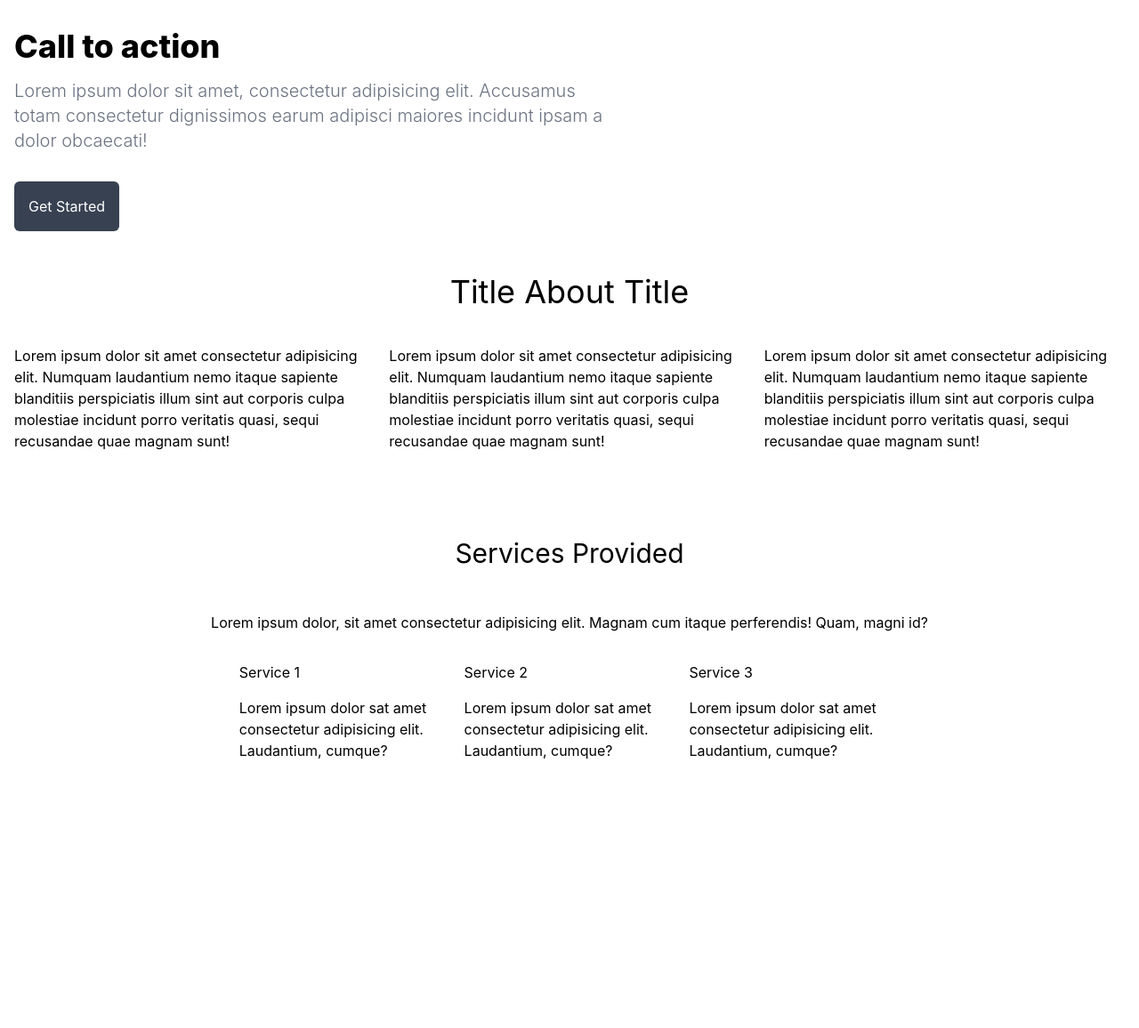
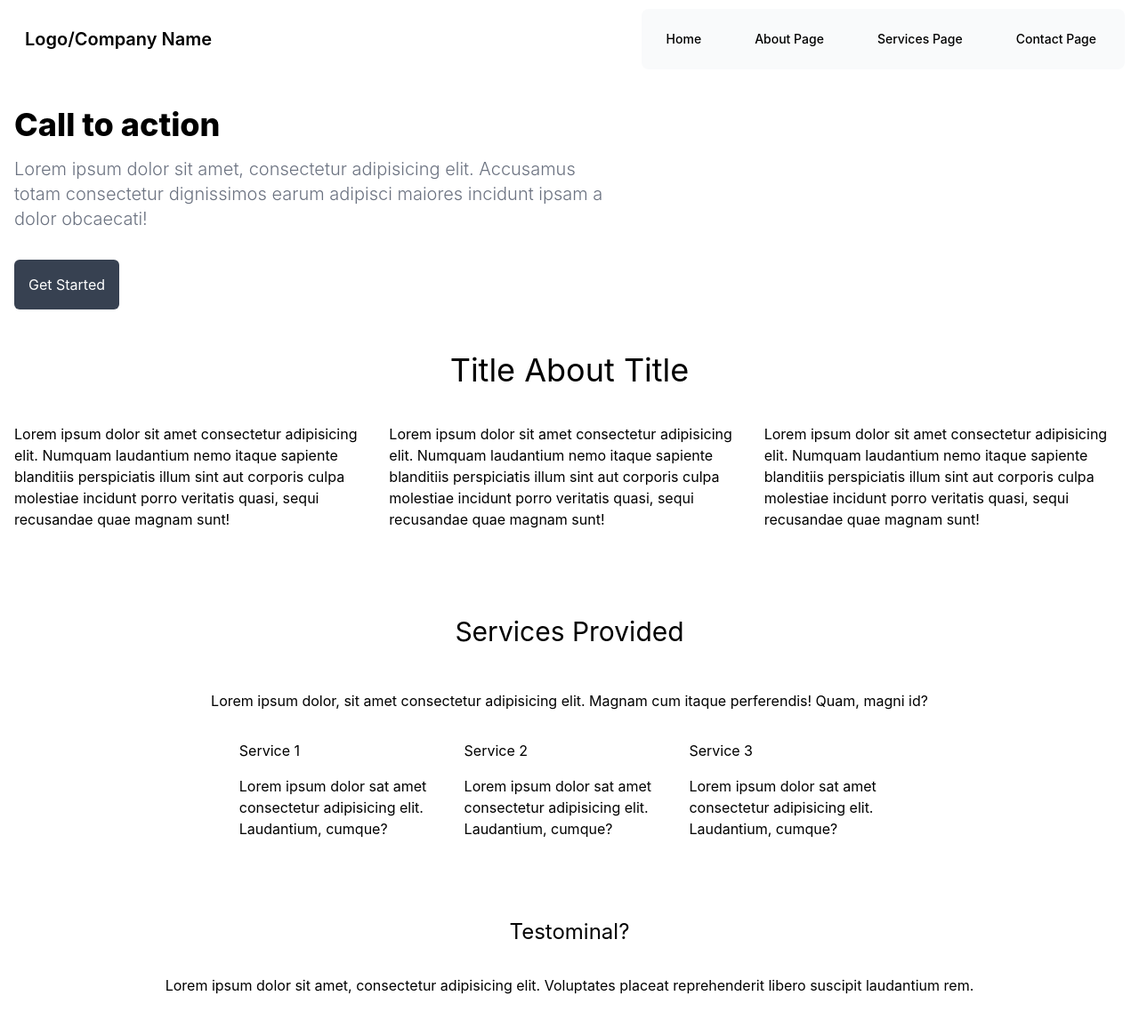
Before and after one commit to ronnie-rios/sc-portfolio, a React (Create React App) app: page / in a window 1280 px wide. Shown: the top 1156 px of the page at 89% size. Before the commit the page ends 872 px from the top, so only its background shows below. Built offline with nearby package versions, Linux system fonts and the light colour scheme.

Commit message:
navbar added

```diff
--- a/src/App.js
+++ b/src/App.js
@@ -1,11 +1,14 @@
 
 import './App.css';
 import HomePage from './pages/HomePage';
+import NavBar from './ui/NavBar';
 
 function App() {
   return (
-
+    <>
+      <NavBar />
       <HomePage />
+    </>
 
   );
 }
--- a/src/components/Testomonial.jsx
+++ b/src/components/Testomonial.jsx
@@ -2,7 +2,14 @@ import React from 'react'
 
 const Testomonial = () => {
   return (
-    <div>Testomonial</div>
+    <section className='grid grid-cols-1 justify-items-center p-4 my-10'>
+        <div className='m-4'>
+            <h2 className='text-2xl'>Testominal?</h2>
+        </div>
+        <div className='m-4'>
+            <h3>Lorem ipsum dolor sit amet, consectetur adipisicing elit. Voluptates placeat reprehenderit libero suscipit laudantium rem.</h3>
+        </div>
+    </section>
   )
 }
 
--- a/src/pages/HomePage.jsx
+++ b/src/pages/HomePage.jsx
@@ -2,6 +2,7 @@ import React from 'react'
 import About from '../components/About'
 import Landing from '../components/Landing'
 import Services from '../components/Services'
+import Testomonial from '../components/Testomonial'
 
 const HomePage = () => {
   return (
@@ -9,6 +10,7 @@ const HomePage = () => {
         <Landing />
         <About />
         <Services />
+        <Testomonial />
     </main>
   )
 }
--- a/src/ui/NavBar.jsx
+++ b/src/ui/NavBar.jsx
@@ -2,7 +2,32 @@ import React from 'react'
 
 const NavBar = () => {
   return (
-    <div>NavBar</div>
+    <nav className="bg-white border-gray-200 px-2 sm:px-4 py-2.5 rounded ">
+    <div className="container flex flex-wrap items-center justify-between mx-auto">
+        <a href="" className="flex items-center">
+            <img src="" className="h-6 mr-3 sm:h-9" alt="" />
+            <span className="self-center text-xl font-semibold whitespace-nowrap">Logo/Company Name</span>
+        </a>
+
+        <div className=" w-full md:block md:w-auto" id="navbar-default">
+        <ul className="flex flex-col p-4 mt-4 border border-gray-100 rounded-lg bg-gray-50 md:flex-row md:space-x-8 md:mt-0 md:text-sm md:font-medium md:border-0">
+            <li  className="block py-2 pl-3 pr-4">
+                Home
+            </li>
+            <li  className="block py-2 pl-3 pr-4">
+                About Page
+            </li>
+            <li  className="block py-2 pl-3 pr-4">
+                Services Page
+            </li>
+            <li  className="block py-2 pl-3 pr-4">
+                Contact Page
+            </li>
+
+        </ul>
+        </div>
+    </div>
+    </nav>
   )
 }
 
```
